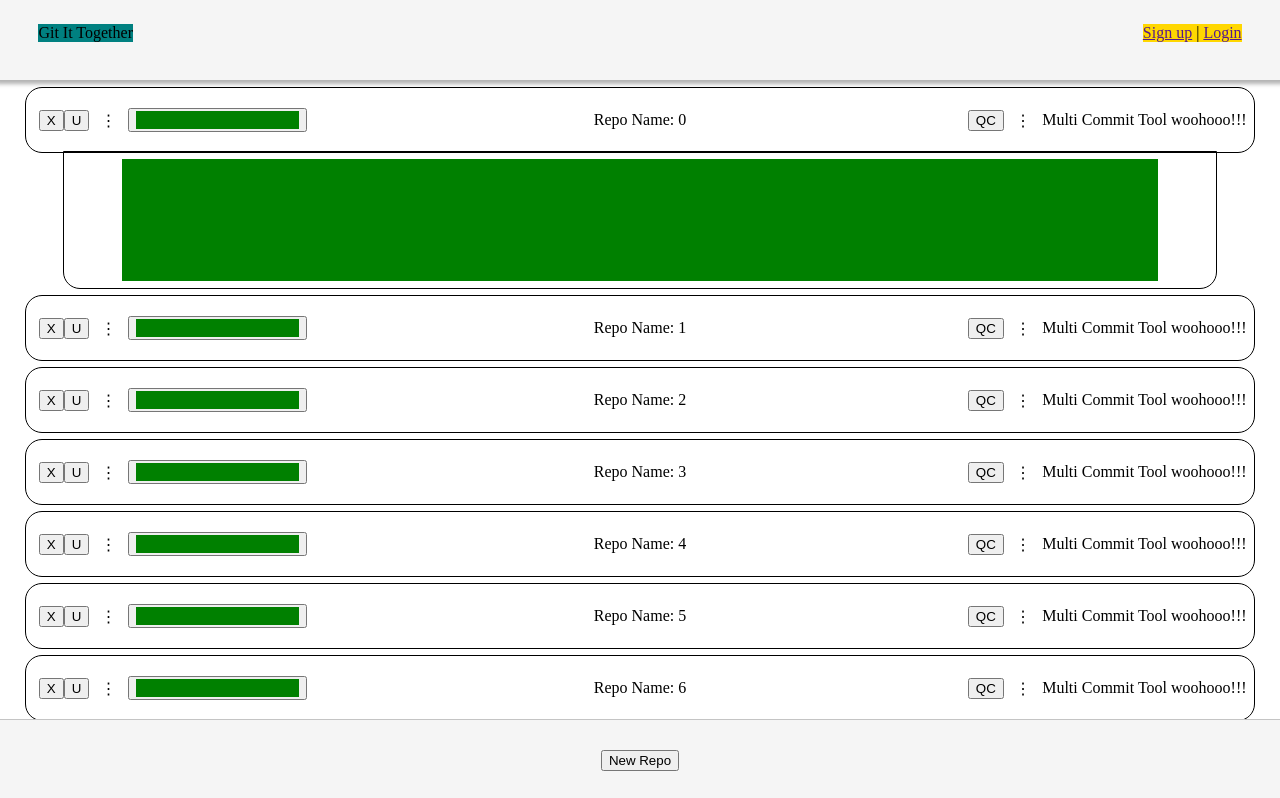
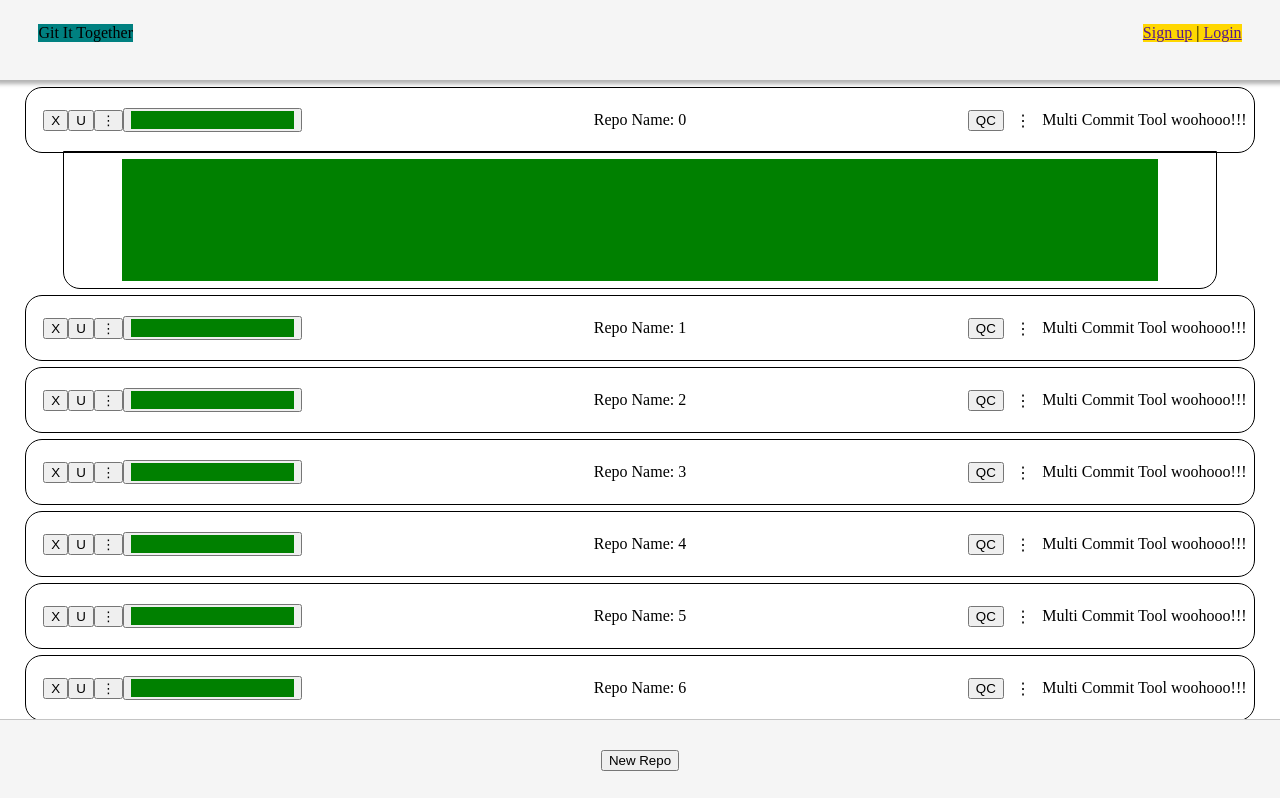
Before and after one commit to BuickSalesman/git-front, a React (Vite) app: page / in a window 1280 px wide. Shown: the top 798 px of the page. Built offline with nearby package versions, Linux system fonts and the light colour scheme.

Commit message:
startin got change css layout of title tool

```diff
--- a/src/components/Content/RepoDisplayCard/RepoTitleTool/RepoTitleTool.css
+++ b/src/components/Content/RepoDisplayCard/RepoTitleTool/RepoTitleTool.css
@@ -8,13 +8,6 @@
     width: 96vw;
 }
 
-.title-tool-left {
-    width: 23vw;
-    display: inline-flex;
-    justify-content: center;
-    align-items: center;
-    overflow: hidden;
-}
 
 .title-tool-center {
     width: 50vw;
--- a/src/components/Content/RepoDisplayCard/RepoTitleTool/TitleToolLeft/TitleToolLeft.css
+++ b/src/components/Content/RepoDisplayCard/RepoTitleTool/TitleToolLeft/TitleToolLeft.css
@@ -0,0 +1,7 @@
+.left-track {
+    width: 23vw;
+    display: inline-flex;
+    justify-content: center;
+    align-items: center;
+    overflow: hidden;
+}
--- a/src/components/Content/RepoDisplayCard/RepoTitleTool/TitleToolLeft/TitleToolLeft.jsx
+++ b/src/components/Content/RepoDisplayCard/RepoTitleTool/TitleToolLeft/TitleToolLeft.jsx
@@ -4,13 +4,20 @@ import { DeleteRepoButton } from "./DeleteRepoButton/DeleteRepoButton.jsx"
 import { UndoCommitButton } from "./UndoCommitButton/UndoCommitButton.jsx"
 import { HeatmapDropdownButton } from "./HeatmapDropdownButton/HeatmapDropdownButton.jsx"
 
+import { useState } from "react"
+
 export function TitleToolLeft() {
+
+    const [isSwiped, setIsSwiped] = useState(false)
+
     return (
-        <div className="title-tool-left">
+        <div className={`left-track ${isSwiped ? "show-swiped" : "show-closed"}`}>
             <DeleteRepoButton />
             <UndoCommitButton />
-            <div className="swipe-indicator">⋮</div>
+            <button className="left-swipe-button" onClick={() => setIsSwiped(true)}>
+                ⋮
+            </button>
             <HeatmapDropdownButton />
-        </div>
+        </ div >
     )
 }
```
